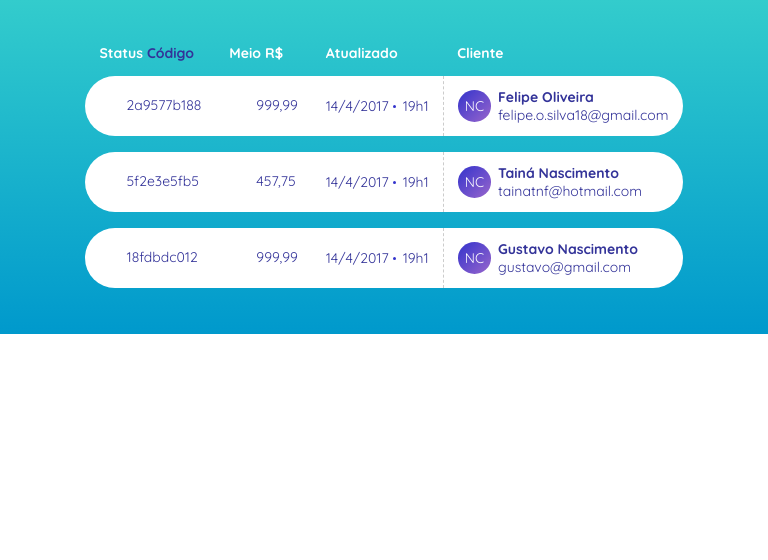
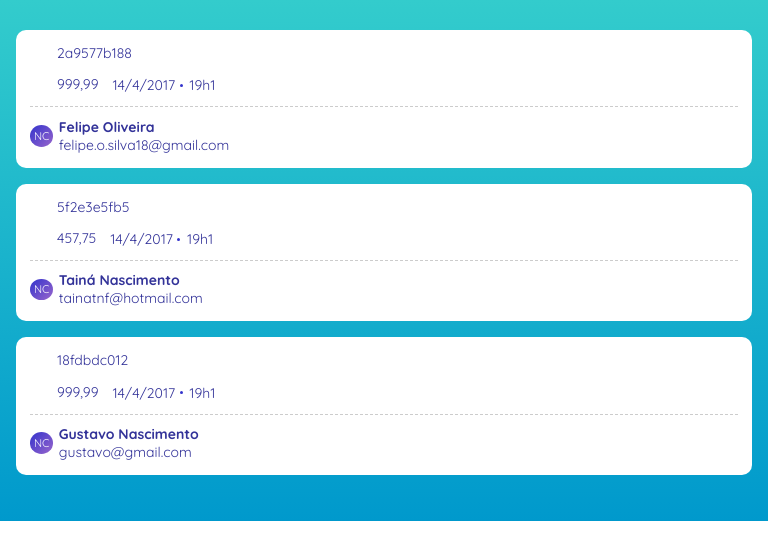
Before and after one commit to thebarry/component-frontend-test, a Vue app: page / in a window 768 px wide. Shown: the top 560 px of the page. Built offline with nearby package versions, Linux system fonts and the light colour scheme.

Commit message:
add mobile styles to new semantic markup

```diff
--- a/src/components/ClientLabel.vue
+++ b/src/components/ClientLabel.vue
@@ -24,12 +24,21 @@ export default {
     border-left: 1px dashed #ccc;
   }
 
+  @media screen and (max-width: 768px) {
+    .td {
+      border: none;
+      display: block;
+      padding: 0;
+    }
+  }
+
   .icon {
     margin-right: 0.5em;
-    padding: 0.5em;
+    padding: 0.35em;
     border-radius: 50%;
     background: #3333cc;
     background: linear-gradient(135deg,  #3333cc 0%,#9966cc 100%);
+    font-size: 0.8em;
     color: #fff;
   }
 
@@ -47,4 +56,14 @@ export default {
     margin-top: 0;
     margin-bottom: 0;
   }
+
+  @media screen and (max-width: 768px) {
+    .td {
+      height: auto;
+      margin-top: 0.75em;
+      padding-top: 0.75em;
+      border-top: 1px dashed #ccc;
+      border-radius: 0;
+    }
+  }
 </style>
--- a/src/components/CodeLabel.vue
+++ b/src/components/CodeLabel.vue
@@ -27,6 +27,14 @@ export default {
     padding: 0 1em;
   }
 
+  @media screen and (max-width: 768px) {
+    .td {
+      display: block;
+      margin-bottom: 0.75em;
+      padding: 0;
+    }
+  }
+
   .icon {
     width: 20px;
     height: 20px;
--- a/src/components/OrderList.vue
+++ b/src/components/OrderList.vue
@@ -8,7 +8,7 @@
         <th>Cliente</th>
       </tr>
     </thead>
-    <tbody>
+    <tbody :class="$style.tbody">
       <template v-for="purchase in purchases">
         <tr :class="$style.row" :key="purchase.id">
           <CodeLabel :purchase="purchase"></CodeLabel>
@@ -64,16 +64,42 @@
     color: #fff;
   }
 
-  .code {
-    color: #333399;
+  .row {
+    border-radius: 50px;
+    background-color: #fff;
+    cursor: pointer;
   }
 
-  .row {
-    background-color: #fff;
-    cursor: pointer;
+  .row:hover {
+    box-shadow: 0 15px 14px -14px #000b2d;
   }
 
   .spacing {
     height: 16px;
   }
+
+  .code {
+    color: #333399;
+  }
+
+  @media screen and (max-width: 768px) {
+    .td {
+      padding: 0;
+    }
+
+    .thead {
+      display: none;
+    }
+
+    .table,
+    .tbody,
+    .row {
+      display: block;
+    }
+
+    .row {
+      padding: 1em;
+      border-radius: 10px;
+    }
+  }
 </style>
--- a/src/components/PaymentLabel.vue
+++ b/src/components/PaymentLabel.vue
@@ -40,6 +40,13 @@ export default {
     padding: 0 1em;
   }
 
+  @media screen and (max-width: 768px) {
+    .td {
+      display: inline-block;
+      padding: 0;
+    }
+  }
+
   .icon {
     width: 20px;
     height: 20px;
--- a/src/components/UpdateLabel.vue
+++ b/src/components/UpdateLabel.vue
@@ -1,7 +1,7 @@
 <template>
   <td :class="$style.td">
-    <p :class="[$style.text, $style.date]" v-text="date.date"></p>
-    <p :class="[$style.text, $style.minutes]" v-text="date.minutes"></p>
+    <p :class="$style.text" v-text="date.date"></p>
+    <p :class="$style.text" v-text="date.hours"></p>
   </td>
 </template>
 
@@ -18,7 +18,7 @@ export default {
       const month = date.getMonth();
       return {
         date: `${day}/${month}/${year}`,
-        minutes: `${hours}h${minutes}`,
+        hours: `${hours}h${minutes}`,
       };
     },
   },
@@ -30,18 +30,22 @@ export default {
   padding: 0 1em;
 }
 
+@media screen and (max-width: 768px) {
+  .td {
+    display: inline-block;
+    padding: 0;
+  }
+}
+
 .text {
+  position: relative;
   display: inline-block;
   margin-top: 0;
   margin-bottom: 0;
-}
-
-.minutes {
-  position: relative;
   margin-left: 1em;
 }
 
-.minutes::before {
+.text::before {
   content: "";
   position: absolute;
   top: 0;
@@ -54,4 +58,10 @@ export default {
   border-radius: 50%;
   background-color: #3333cc;
 }
+
+@media screen and (min-width: 768px) {
+  .text:first-of-type::before {
+    background-color: #fff;
+  }
+}
 </style>
```
Also changed, not shown: src/App.vue (indentation only).
